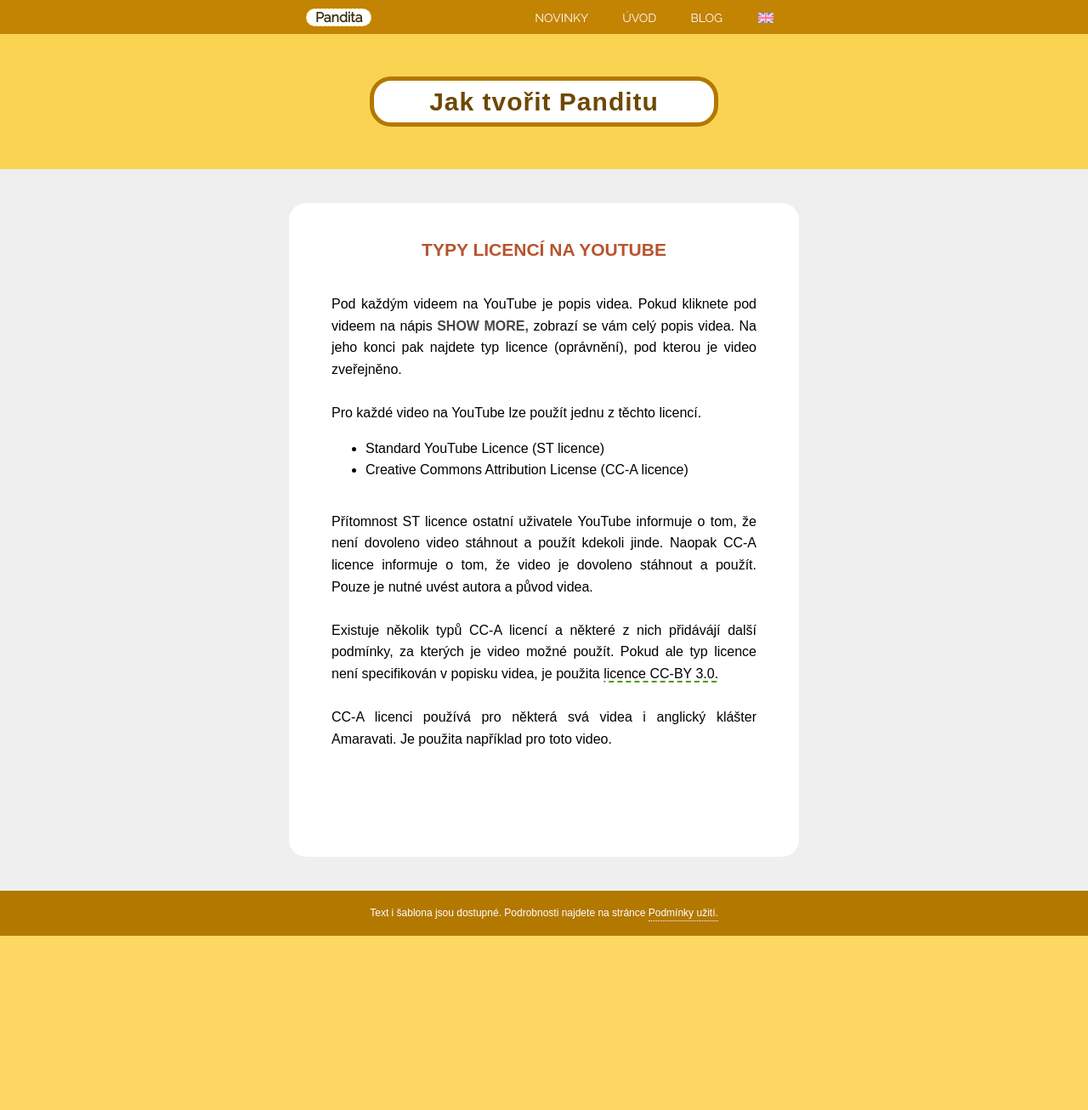
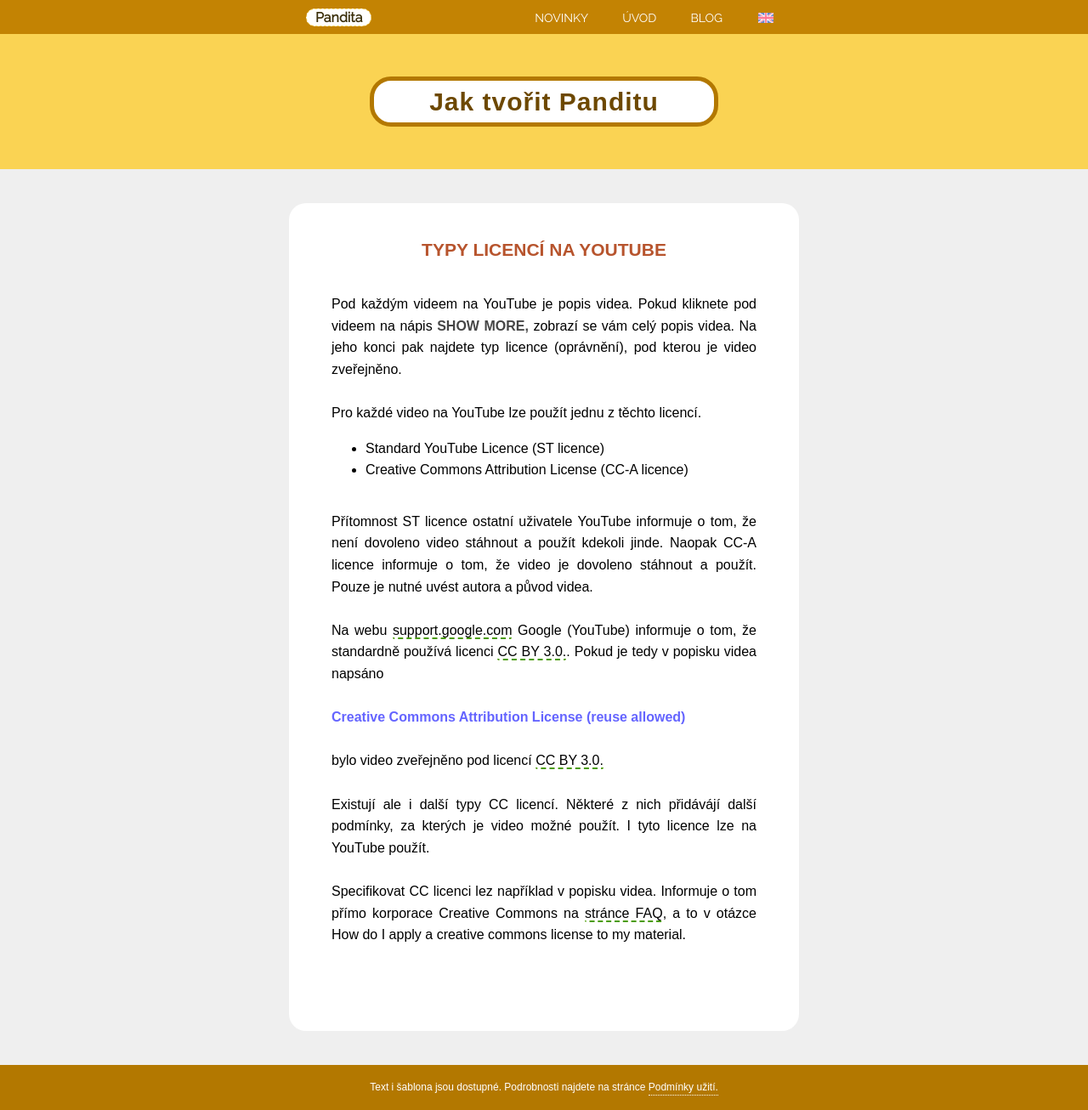
Before and after one commit to Borek78/jak-tvorit-panditu, a Jekyll site: the page built from typy-licenci-na-youtube.md, in a window 1280 px wide and 1306 px high. Shown: the whole window at 85% size. Built offline with Jekyll 4.4.1, drawn with Linux system fonts in a browser that asks for light colours.

```diff
--- a/css/pages-style.css
+++ b/css/pages-style.css
@@ -1,3 +1,8 @@
+.cc-na-youtube {
+  color: rgba(0, 0, 255, 0.609);
+  font-weight: bold;
+}
+
 .li-zvetsit-rozestupy {
   margin-top: 10px;
 }
@@ -5,7 +10,7 @@
 .pas-na-strance-titulky {
   height: 0px;
   width: 100%;
-  ackground-color: #2c2c2c;
+  ackground-color: #464646;
   border-bottom: 3px dotted #c7c7c7;
 
   margin-top: 40px;
--- a/typy-licenci-na-youtube.md
+++ b/typy-licenci-na-youtube.md
@@ -16,6 +16,12 @@ Pro každé video na YouTube lze použít jednu z těchto licencí.
 
 Přítomnost ST licence ostatní uživatele YouTube informuje o tom, že není dovoleno video stáhnout a použít kdekoli jinde. Naopak CC-A licence informuje o tom, že video je dovoleno stáhnout a použít. Pouze je nutné uvést autora a původ videa. <br><br>
 
-Existuje několik typů CC-A licencí a některé z nich přidávájí další podmínky, za kterých je video možné použít. Pokud ale typ licence není specifikován v popisku videa, je použita [licence CC-BY 3.0.]()<br><br>
+Na webu [support.google.com](https://support.google.com/youtube/answer/2797468?hl=en) Google (YouTube) informuje o tom, že standardně používá licenci [CC BY 3.0.](https://creativecommons.org/licenses/by/3.0/legalcode). Pokud je tedy v popisku videa napsáno<br><br>
 
-CC-A licenci používá pro některá svá videa i anglický klášter Amaravati. Je použita například pro toto video.<br><br>
+<span class="cc-na-youtube">Creative Commons Attribution License (reuse allowed)<span><br><br>
+
+bylo video zveřejněno pod licencí [CC BY 3.0.](https://creativecommons.org/licenses/by/3.0/legalcode)<br><br>
+
+Existují ale i další typy CC licencí. Některé z nich přidávájí další podmínky, za kterých je video možné použít. I tyto licence lze na YouTube použít.<br><br>
+
+Specifikovat CC licenci lez například v popisku videa. Informuje o tom přímo korporace Creative Commons na [stránce FAQ](how-do-i-apply-a-creative-commons-license-to-my-material), a to v otázce How do I apply a creative commons license to my material.
```
Also changed, not shown: hugo-generator-statickych-stranek.md (+20 -0 lines), jak-pomoci-s-panditou.md (+6 -6 lines), opravneni-k-uziti-obsahu-youtube-kanalu-pandita-cz.md (+7 -7 lines), zalohovani.md (+1 -3 lines), licence-cc.md (renamed from aplikace-cc-licence-pouze-na-praci-autora.md).
